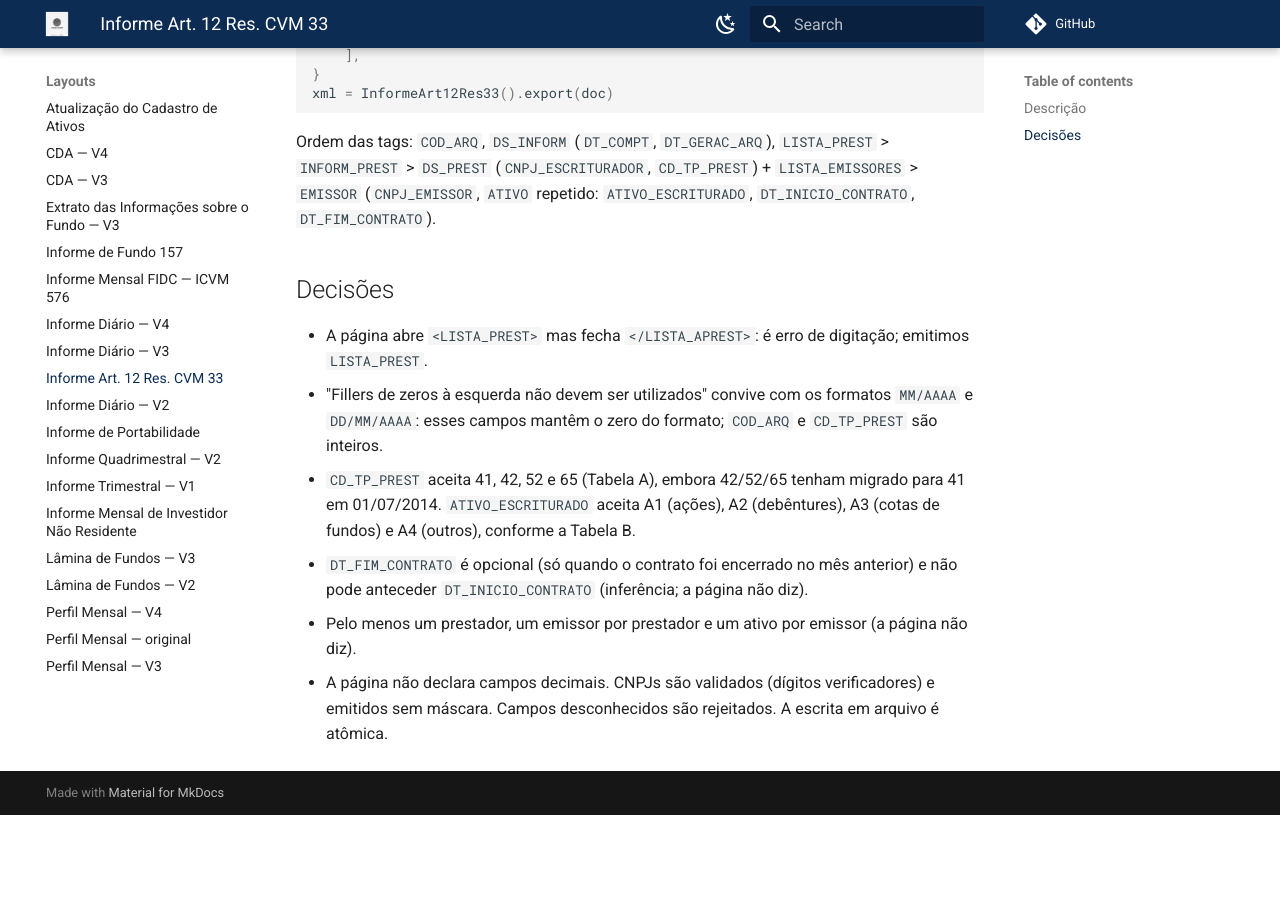
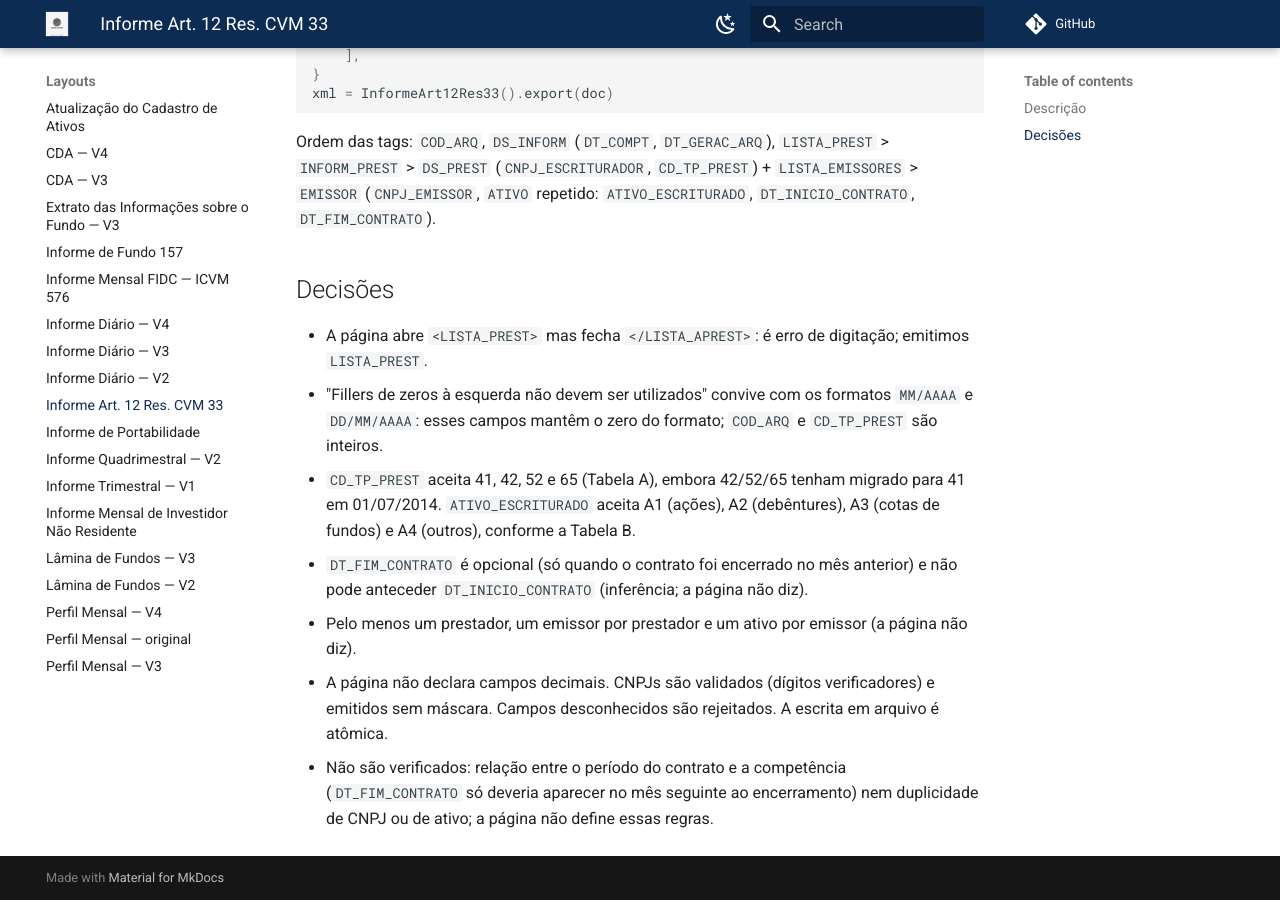
Before and after one commit to guilhermegor/layouts-cvm, an MkDocs documentation site: the page built from docs/informe_art12_res33.md, in a window 1280 px wide and 900 px high, scrolled down 875 px. Built offline with MkDocs 1.6.1 and Material for MkDocs 9.7.7, drawn with Linux system fonts in a browser that asks for light colours; comment, search, counter and statistics services are not loaded; the version menu is left out; before the commit the page ends 1690 px from its top, so only the background shows below that.

Commit message:
fix: address ladder review of the Art. 12 Res. CVM 33 writer
Pin repetition of INFORM_PREST/EMISSOR/ATIVO with a 2x2x2 test, place
the README row and nav entry after the Diario V2 entry, restore the
schemas __all__ ordering, document the unenforced checks and close the
work ledger.

```diff
--- a/docs/informe_art12_res33.md
+++ b/docs/informe_art12_res33.md
@@ -57,3 +57,6 @@ Ordem das tags: `COD_ARQ`, `DS_INFORM` (`DT_COMPT`, `DT_GERAC_ARQ`), `LISTA_PRES
 - Pelo menos um prestador, um emissor por prestador e um ativo por emissor (a página não diz).
 - A página não declara campos decimais. CNPJs são validados (dígitos verificadores) e emitidos
   sem máscara. Campos desconhecidos são rejeitados. A escrita em arquivo é atômica.
+- Não são verificados: relação entre o período do contrato e a competência (`DT_FIM_CONTRATO` só
+  deveria aparecer no mês seguinte ao encerramento) nem duplicidade de CNPJ ou de ativo; a
+  página não define essas regras.
--- a/mkdocs.yml
+++ b/mkdocs.yml
@@ -15,8 +15,8 @@ nav:
       - "Informe Mensal FIDC — ICVM 576": inf_mensal_fidc.md
       - "Informe Diário — V4": informe_diario.md
       - "Informe Diário — V3": informe_diario_v3.md
+      - "Informe Diário — V2": informe_diario_v2.md
       - "Informe Art. 12 Res. CVM 33": informe_art12_res33.md
-      - "Informe Diário — V2": informe_diario_v2.md
       - "Informe de Portabilidade": informe_portabilidade.md
       - "Informe Quadrimestral — V2": informe_quadrimestral.md
       - "Informe Trimestral — V1": informe_trimestral_v1.md
```
Also changed, not shown: .specs/backlog/informe-art12-res33-writer_20261102_233000.md (+5 -3 lines), README.md (+1 -1 lines), 2 other files.
